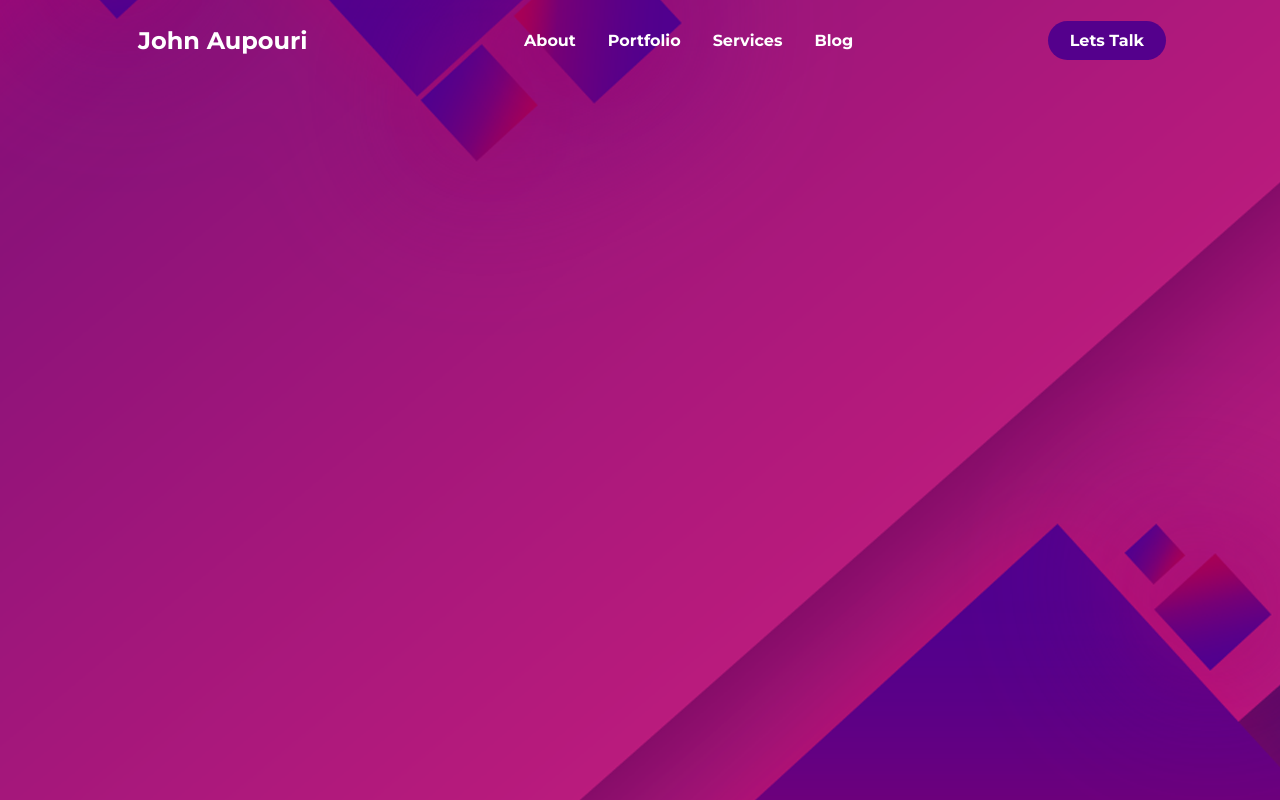
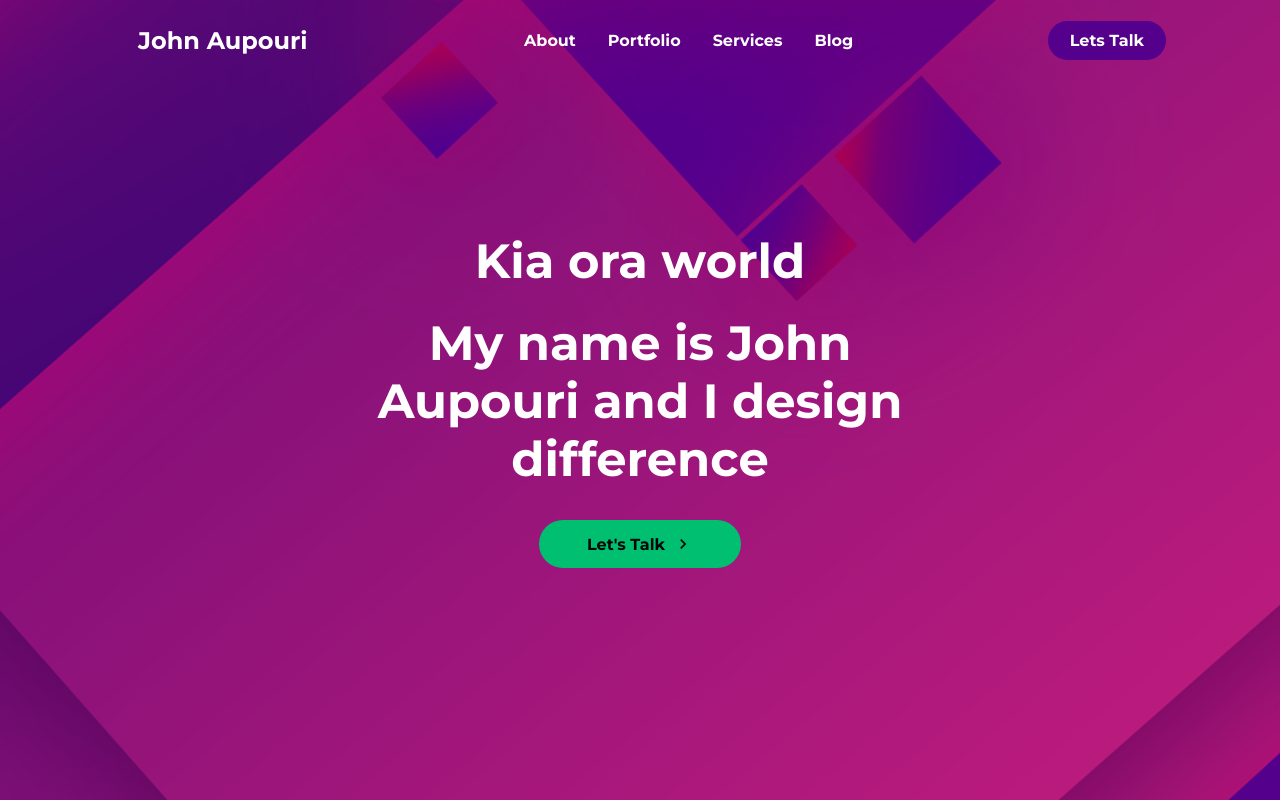
Before and after one commit to john-w-aupouri/my-new-portfolio, a React (Create React App) app: page / in a window 1280 px wide. Shown: the top 800 px of the page. Built offline with nearby package versions, Linux system fonts and the light colour scheme.

Commit message:
Hero rendering, added globalStyles

```diff
--- a/src/App.js
+++ b/src/App.js
@@ -1,12 +1,13 @@
-import Navbar from './components/navbar';
+import Navbar from './components/Navbar';
 import Hero from './components/Hero';
 import './App.css';
+import GlobalStyle from './components/globalStyles';
 
 function App() {
   return (
     <div className='App'>
+      <GlobalStyle />
       <Navbar />
-      <Hero />
       <Hero />
     </div>
   );
--- /dev/null
+++ b/src/components/ButtonElements.js
@@ -0,0 +1,26 @@
+import styled from 'styled-components'
+import {Link} from 'react-scroll'
+
+export const Button = styled(Link)`
+  border-radius: 50px;
+  background: ${({primary}) => (primary ? '#01BF71' : '#010606')};
+  white-space: nowrap;
+  padding: ${({ big }) => (big ? '14px 48px' : '12px 30px')};
+  color: ${({ dark }) => (dark ? '#010606' : '#fff')};
+  font-size: ${({ fontBig }) => (fontBig ? '20px' : '16px')};
+  outline: none;
+  border: none;
+  cursor: pointer;
+  display: flex;
+  justify-content: center;
+  align-items: center;
+  transition: all 0.2s ease-in-out;
+
+  &:hover {
+    transition: all 0.2s ease-in-out;
+    background: ${({ primary }) => (primary
+      ? '#fff'
+      : '#01BF71'
+    )}
+  }
+`
--- a/src/components/Hero.jsx
+++ /dev/null
@@ -1,3 +0,0 @@
-const Hero = () => <section className='hero-container'></section>;
-
-export default Hero;
--- /dev/null
+++ b/src/components/Hero/HeroElements.js
@@ -0,0 +1,100 @@
+import styled from 'styled-components';
+import { MdArrowForward, MdKeyboardArrowRight } from 'react-icons/md';
+import img from '../../images/bg.png';
+
+export const HeroContainer = styled.div`
+  background-image: url(${img});
+  display: flex;
+  justify-content: center;
+  align-items: center;
+  padding: 0 30px;
+  height: 800px;
+  position: relative;
+  z-index: 1
+
+  :before {
+    content: '';
+    position: absolute;
+    top: 0;
+    left: 0;
+    right: 0;
+    bottom: 0;
+    background: linear-gradient(180deg, rgba(0,0,0,0.2) 0%, rgba(0,0,0,0.6) 100%),
+    linear-gradient(180deg, rgba(0,0,0,0.2) 0%, transparent, 100%);
+    z-index: 2;
+  }
+`;
+
+export const HeroBg = styled.div`
+  position: absolute;
+  top: 0;
+  right: 0;
+  bottom: 0;
+  left: 0;
+  width: 100%;
+  overflow: hidden;
+`;
+
+export const VideoBg = styled.video`
+  width: 100%;
+  height: 100%;
+  -o-object-fit: cover;
+  object-fit: cover;
+  background: #232a34;
+`;
+
+export const HeroContent = styled.div`
+  z-index: 3;
+  max-width: 1200px;
+  position: absolute;
+  padding: 8px 24px;
+  display: flex;
+  flex-direction: column;
+  align-items: center;
+`;
+
+export const HeroH1 = styled.h1`
+  color: #fff;
+  font-size: 48px;
+  text-align: center;
+
+  @media screen and (max-width: 768px) {
+    font-size: 40px;
+  }
+
+  @media screen and (max-width: 480px) {
+    font-size: 32px;
+  }
+`;
+
+export const HeroP = styled.p`
+  margin-top: 24px;
+  color: #fff;
+  font-size: 48px;
+  text-align: center;
+  max-width: 600px;
+
+  @media screen and (max-width: 768px) {
+    font-size: 24px;
+  }
+
+  @media screen and (max-width: 480px) {
+    font-size: 18px;
+  }
+`;
+
+export const HeroBtnWrapper = styled.div`
+  margin-top: 32px;
+  display: flex;
+  flex-direction: column;
+  align-items: 20px;
+`;
+export const ArrowForward = styled(MdArrowForward)`
+  margin-left: 8px;
+  font-size: 20px;
+`;
+
+export const ArrowRight = styled(MdKeyboardArrowRight)`
+  margin-left: 8px;
+  font-size: 20px;
+`;
--- /dev/null
+++ b/src/components/Hero/index.jsx
@@ -0,0 +1,41 @@
+import React, { useState } from 'react';
+import { Button } from '../ButtonElements';
+import {
+  HeroContainer,
+  HeroBg,
+  HeroContent,
+  HeroH1,
+  HeroP,
+  HeroBtnWrapper,
+  ArrowForward,
+  ArrowRight
+} from './HeroElements';
+
+const Hero = () => {
+  const [hover, setHover] = useState(false);
+
+  const onHover = () => {
+    setHover(!hover);
+  };
+  return (
+    <HeroContainer>
+      <HeroContent>
+        <HeroH1>Kia ora world</HeroH1>
+        <HeroP>My name is John Aupouri and I design difference</HeroP>
+        <HeroBtnWrapper>
+          <Button
+            to='/signup'
+            onMouseEnter={onHover}
+            onMouseLeave={onHover}
+            primary='true'
+            dark='true'
+            big='true'>
+            Let's Talk {hover ? <ArrowForward /> : <ArrowRight />}
+          </Button>
+        </HeroBtnWrapper>
+      </HeroContent>
+    </HeroContainer>
+  );
+};
+
+export default Hero;
--- /dev/null
+++ b/src/components/globalStyles.js
@@ -0,0 +1,11 @@
+import { createGlobalStyle } from 'styled-components';
+
+const GlobalStyle = createGlobalStyle`
+  body {
+    margin: 0;
+    padding: 0;
+    font-family: 'Montserrat', sans-serif;
+  }
+`;
+
+export default GlobalStyle;
```
